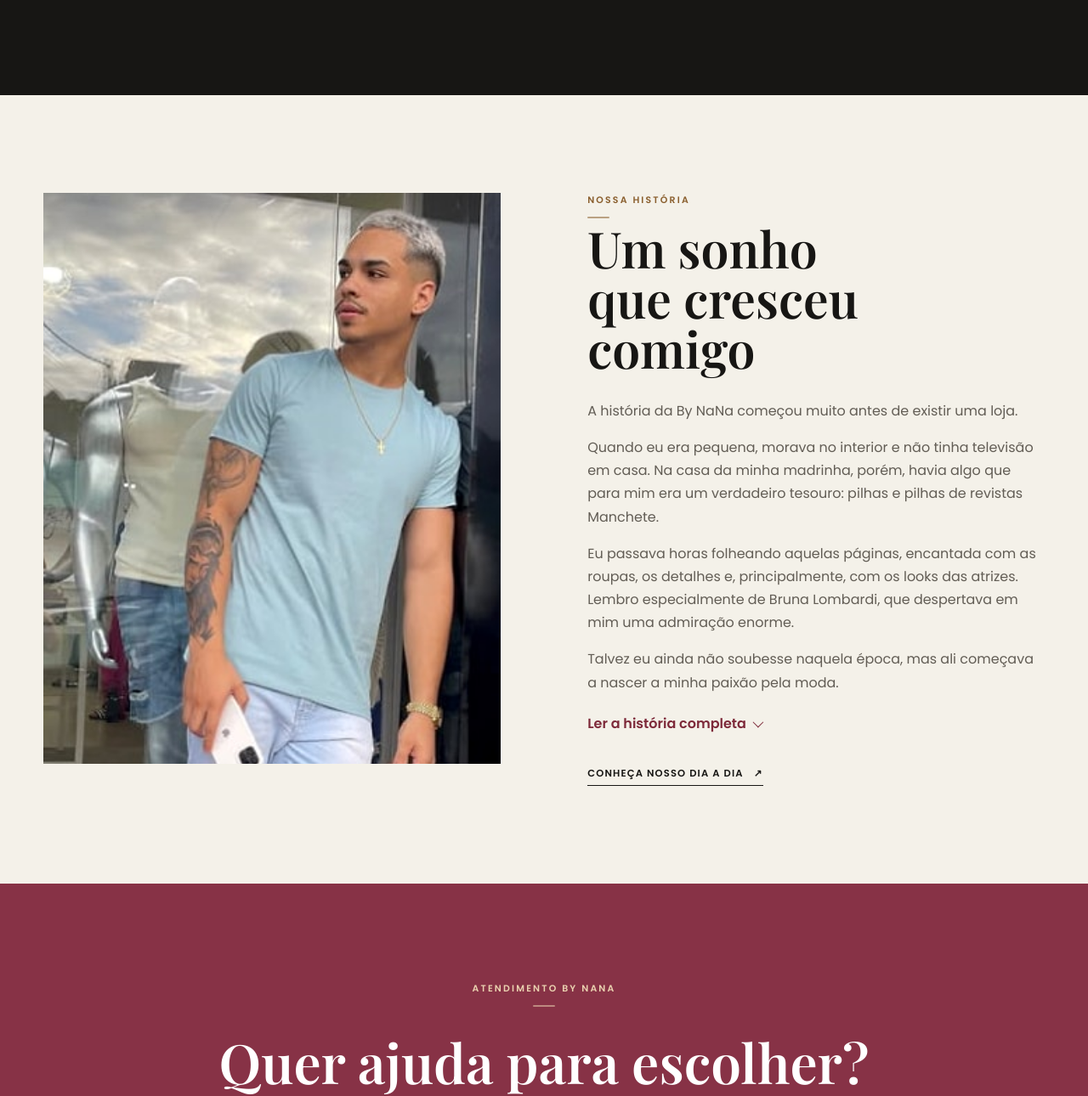
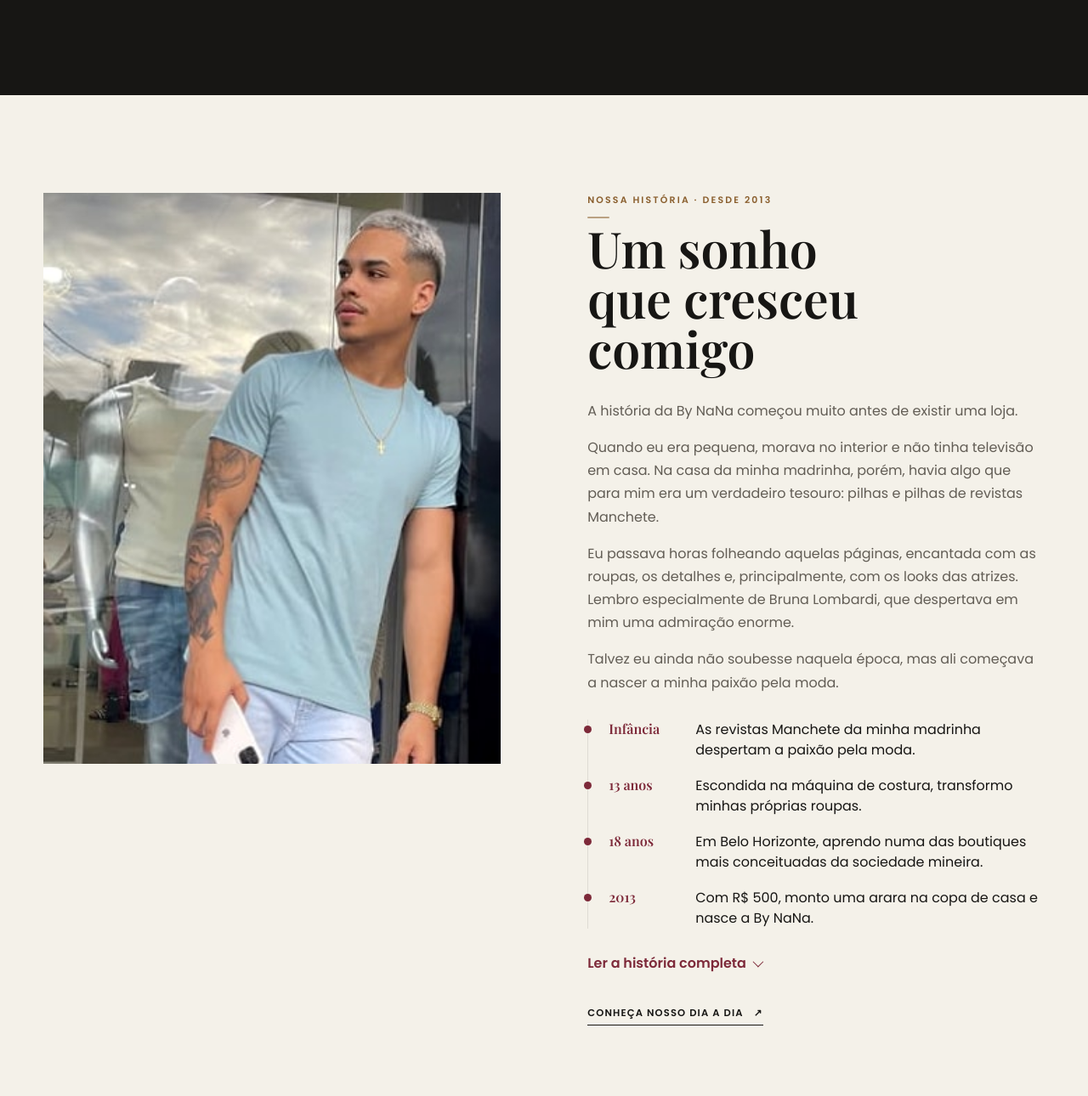
Before and after one commit to Robert0Silva/By-nana, a website: page index.html in a window 1280 px wide. Shown: the part 5066-6356 px from the top of the page at 85% size. Drawn offline with nearby package versions, Linux system fonts and the light colour scheme; no server answers; a web font is replaced by a local one.

Commit message:
Sobre: linha do tempo, citação em destaque e "desde 2013"
Inspirado em páginas de história de boutiques do segmento: marcos da
trajetória visíveis sem precisar abrir o texto completo, frase de
destaque e ano de fundação no topo da seção.

Co-Authored-By: Claude Opus 5.5 <noreply@anthropic.com>
Claude-Session: https://claude.ai/code/session_0118hiaHVcrHjmTrDCs1w8u6

```diff
--- a/assets/css/style.css
+++ b/assets/css/style.css
@@ -1304,6 +1304,14 @@ body.pdp-buy-bar-open .float-whats{bottom:88px;}
 .sobre-mais[open] summary::after{transform:rotate(-135deg) translateY(-2px);}
 .sobre-mais .sobre-mais-fechar,.sobre-mais[open] .sobre-mais-abrir{display:none;}
 .sobre-mais[open] .sobre-mais-fechar{display:inline;}
+.sobre-linha{list-style:none;margin:30px 0 22px;padding:0;border-left:1px solid var(--line);}
+.sobre-linha li{position:relative;display:grid;grid-template-columns:5.5rem 1fr;gap:14px;padding:0 0 18px 24px;}
+.sobre-linha li:last-child{padding-bottom:0;}
+.sobre-linha li::before{content:"";position:absolute;left:-5px;top:.45em;width:9px;height:9px;border-radius:50%;background:var(--wine);}
+.sobre-linha strong{font-family:var(--serif);font-weight:600;color:var(--wine);}
+.sobre-linha span{line-height:1.5;}
+@media (max-width:480px){.sobre-linha li{grid-template-columns:1fr;gap:2px;}}
+.sobre-citacao{margin:22px 0;padding:4px 0 4px 20px;border-left:2px solid var(--wine);font-family:var(--serif);font-style:italic;font-size:clamp(1.3rem,2vw,1.6rem);line-height:1.3;}
 .sobre-assinatura{font-family:var(--serif);font-style:italic;font-size:1.25rem;margin-top:24px;}
 .cta-final{border-radius:0;margin:0;padding:clamp(76px,9vw,120px) 24px;background:#873246;}
 .cta-final .eyebrow{color:#ead2b0;}
--- a/index.html
+++ b/index.html
@@ -300,16 +300,22 @@
         <img src="assets/img/processed/site-sobre.jpg" alt="Vitrine By NaNa" />
       </div>
       <div class="sobre-copy">
-        <p class="eyebrow">Nossa história</p>
+        <p class="eyebrow">Nossa história · desde 2013</p>
         <h2>Um sonho que cresceu comigo</h2>
         <p>A história da By NaNa começou muito antes de existir uma loja.</p>
         <p>Quando eu era pequena, morava no interior e não tinha televisão em casa. Na casa da minha madrinha, porém, havia algo que para mim era um verdadeiro tesouro: pilhas e pilhas de revistas Manchete.</p>
         <p>Eu passava horas folheando aquelas páginas, encantada com as roupas, os detalhes e, principalmente, com os looks das atrizes. Lembro especialmente de Bruna Lombardi, que despertava em mim uma admiração enorme.</p>
         <p>Talvez eu ainda não soubesse naquela época, mas ali começava a nascer a minha paixão pela moda.</p>
+        <ol class="sobre-linha" aria-label="Momentos da nossa história">
+          <li><strong>Infância</strong><span>As revistas Manchete da minha madrinha despertam a paixão pela moda.</span></li>
+          <li><strong>13 anos</strong><span>Escondida na máquina de costura, transformo minhas próprias roupas.</span></li>
+          <li><strong>18 anos</strong><span>Em Belo Horizonte, aprendo numa das boutiques mais conceituadas da sociedade mineira.</span></li>
+          <li><strong>2013</strong><span>Com R$&nbsp;500, monto uma arara na copa de casa e nasce a By NaNa.</span></li>
+        </ol>
         <details class="sobre-mais">
           <summary><span class="sobre-mais-abrir">Ler a história completa</span><span class="sobre-mais-fechar">Mostrar menos</span></summary>
           <p>Aos 13 anos, essa paixão já tinha virado curiosidade e vontade de criar. Eu me sentava escondida na máquina de costura, fechava a porta para minha mãe não ver e começava a transformar minhas próprias roupas em outros modelos.</p>
-          <p>Eu não tinha os recursos, mas tinha imaginação.</p>
+          <blockquote class="sobre-citacao">Eu não tinha os recursos, mas tinha imaginação.</blockquote>
           <p>Aos 15 anos, me mudei para Belo Horizonte. E, aos 18, tive a oportunidade de trabalhar em uma das boutiques mais conceituadas da sociedade mineira, onde conheci de perto grandes grifes italianas e vivi experiências que foram fundamentais para a minha formação e para o meu olhar sobre moda.</p>
           <p>Ali, aprendi muito mais do que sobre roupas. Aprendi sobre atendimento, elegância, comportamento, qualidade e, principalmente, sobre a importância de fazer uma mulher se sentir especial através daquilo que veste.</p>
           <p>Mas o meu sonho ainda estava guardado dentro de mim.</p>
```
